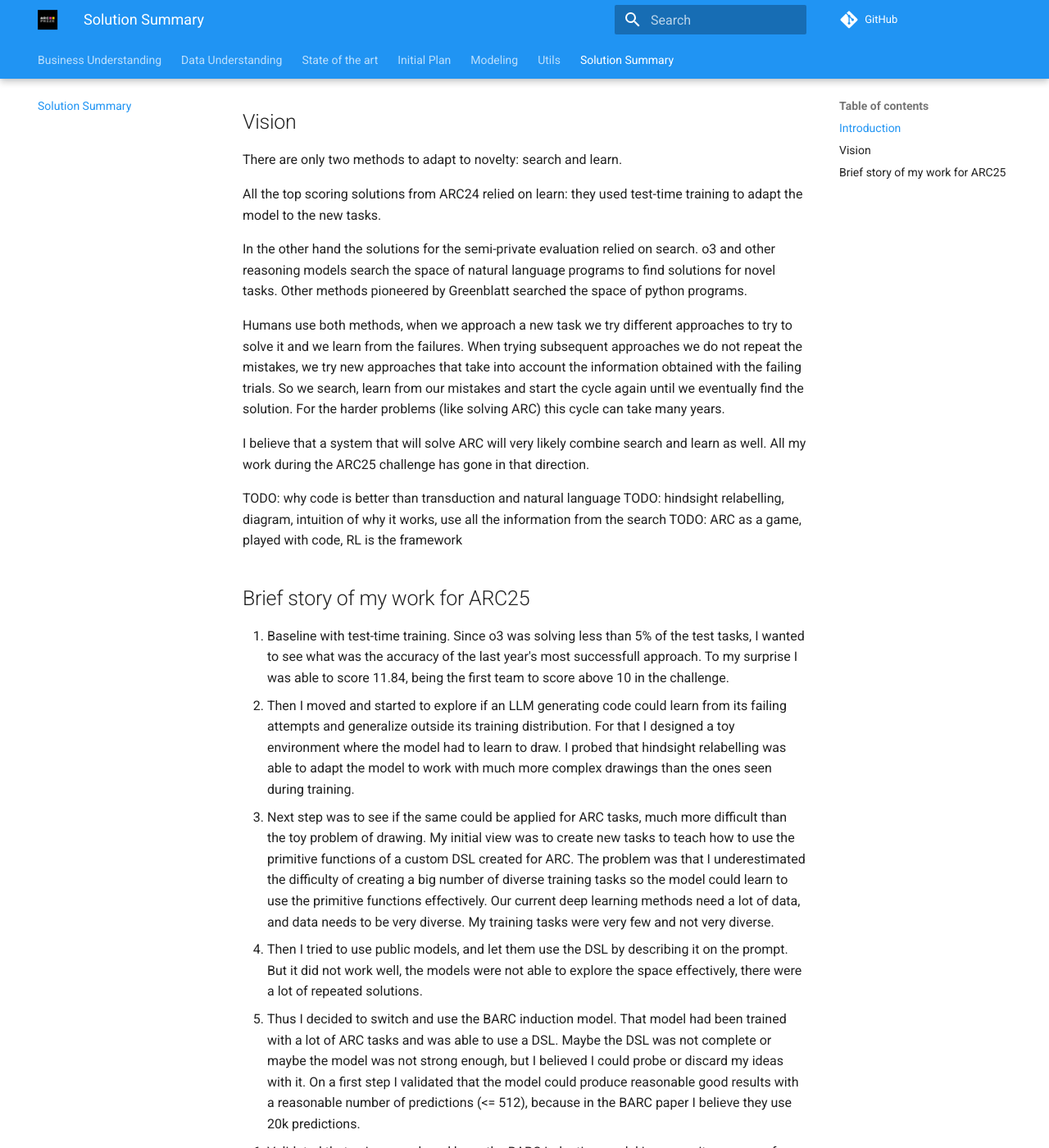
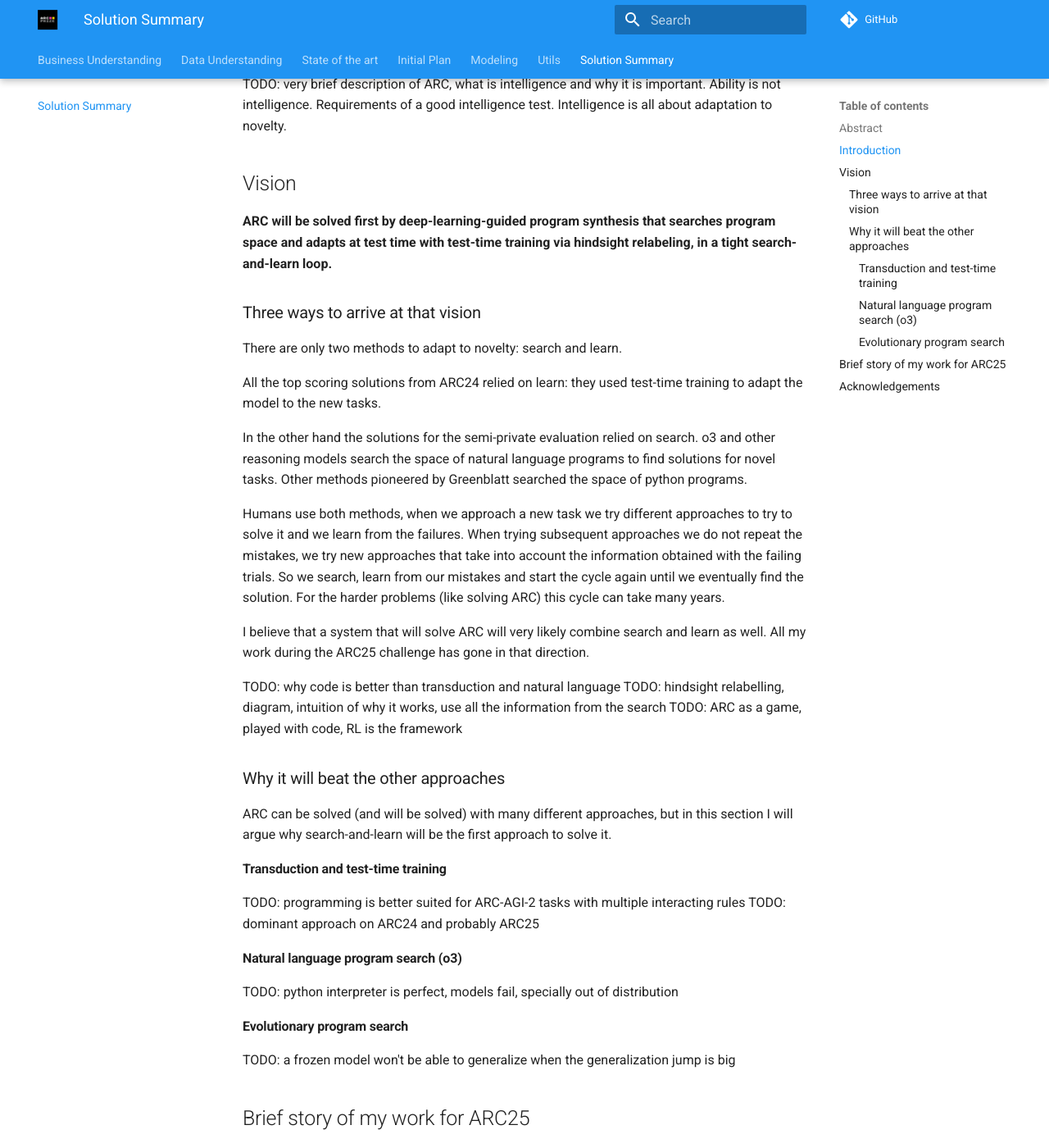
Before and after one commit to ironbar/arc25, an MkDocs documentation site: the page built from docs/05_Solution_Summary.md, in a window 1280 px wide and 1400 px high, scrolled down 264 px. Shown: the whole window at 82% size. Built offline with MkDocs 1.6.1 and Material for MkDocs 9.7.7, drawn with Linux system fonts in a browser that asks for light colours; comment, search, counter and statistics services are not loaded; some of the changed text lies outside the part shown.

Commit message:
working on the solution summary

```diff
--- a/docs/05_Solution_Summary.md
+++ b/docs/05_Solution_Summary.md
@@ -3,6 +3,8 @@
 https://www.kaggle.com/wiki/WinningModelDocumentationTemplate
 https://www.kaggle.com/solution-write-up-documentation
 --->
+
+## Abstract
 
 ## Introduction
 
@@ -10,6 +12,10 @@ TODO: very brief description of ARC, what is intelligence and why it is importan
 Requirements of a good intelligence test. Intelligence is all about adaptation to novelty.
 
 ## Vision
+
+**ARC will be solved first by deep-learning-guided program synthesis that searches program space and adapts at test time with test-time training via hindsight relabeling, in a tight search-and-learn loop.**
+
+### Three ways to arrive at that vision
 
 There are only two methods to adapt to novelty: search and learn.
 
@@ -32,6 +38,24 @@ work during the ARC25 challenge has gone in that direction.
 TODO: why code is better than transduction and natural language
 TODO: hindsight relabelling, diagram, intuition of why it works, use all the information from the search
 TODO: ARC as a game, played with code, RL is the framework
+
+### Why it will beat the other approaches
+
+ARC can be solved (and will be solved) with many different approaches, but in this section I will
+argue why search-and-learn will be the first approach to solve it.
+
+#### Transduction and test-time training
+
+TODO: programming is better suited for ARC-AGI-2 tasks with multiple interacting rules
+TODO: dominant approach on ARC24 and probably ARC25
+
+#### Natural language program search (o3)
+
+TODO: python interpreter is perfect, models fail, specially out of distribution
+
+#### Evolutionary program search
+
+TODO: a frozen model won't be able to generalize when the generalization jump is big
 
 ## Brief story of my work for ARC25
 
@@ -72,3 +96,5 @@ Now I'm trying to:
   on a fresh system for ARC26.
 
 In essence the BARC model is not strong enough and doesn't know how to refine its predictions.
+
+## Acknowledgements
```
Also changed, not shown: docs/04_Initial_Plan.md (+1 -1 lines).
